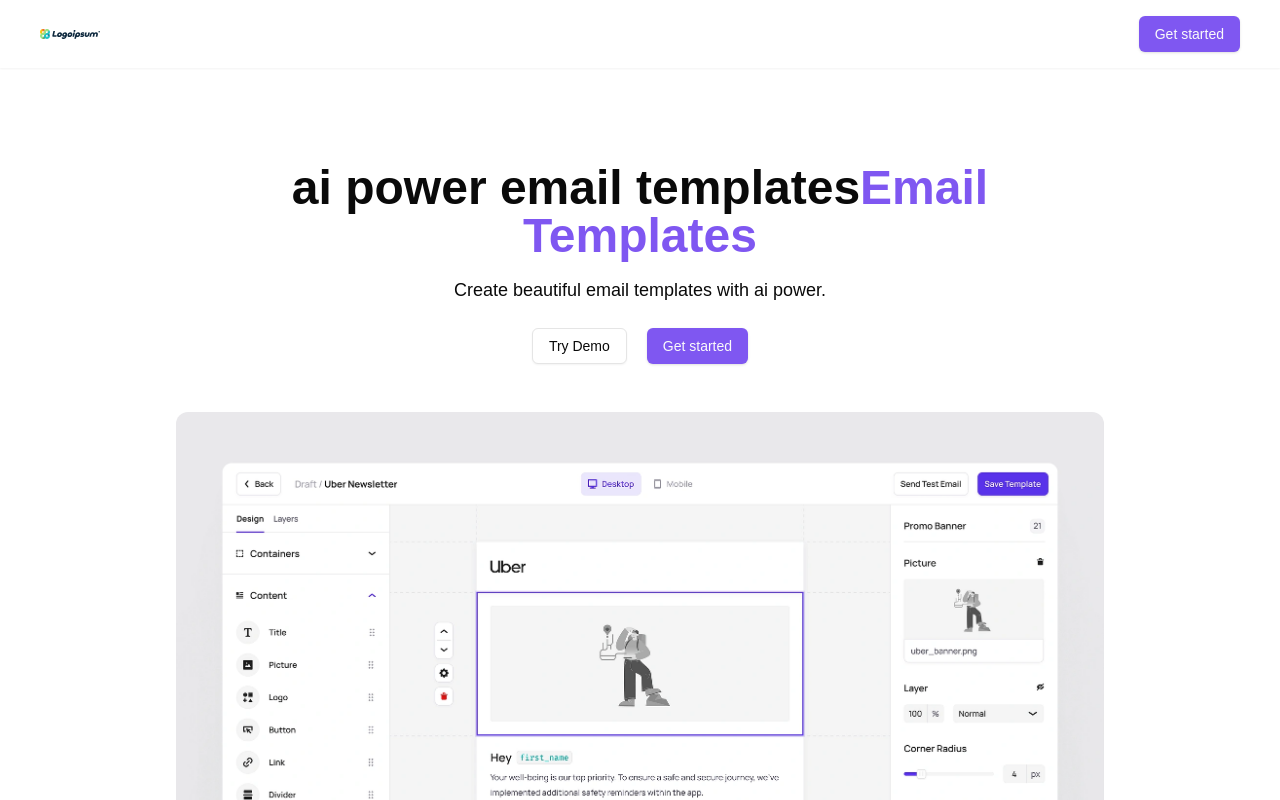
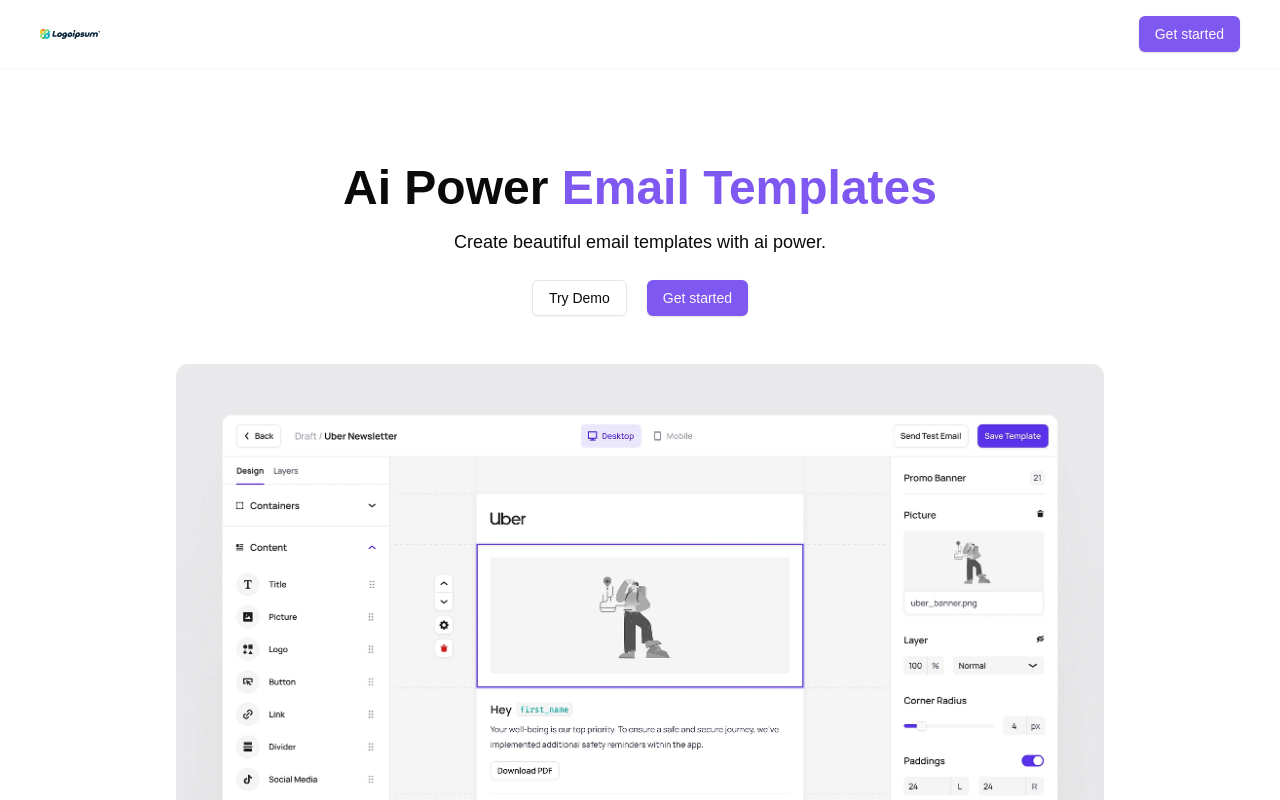
Before and after one commit to ruchap24/templateM, a Next.js app: page / in a window 1280 px wide. Shown: the top 800 px of the page. Built offline with nearby package versions, Linux system fonts and the light colour scheme; no server answers.

Commit message:
fix: correct casing in Hero component heading for consistency

```diff
--- a/components/custom/Hero.jsx
+++ b/components/custom/Hero.jsx
@@ -6,8 +6,8 @@
 function Hero() {
   return (
     <div className='px-10 md:px-28 lg:px-44  flex flex-col items-center mt-24'>
-        <h2 className='font-extrabold text-5xl text-center'>ai power email templates
-            <span className='text-primary'>Email Templates</span>
+        <h2 className='font-extrabold text-5xl text-center'>Ai Power
+            <span className='text-primary'> Email Templates</span>
         </h2>
         <p className='text-center text-lg mt-4'>Create beautiful email templates with ai power.</p>
         <div className='flex gap-5 mt-6'>
```
